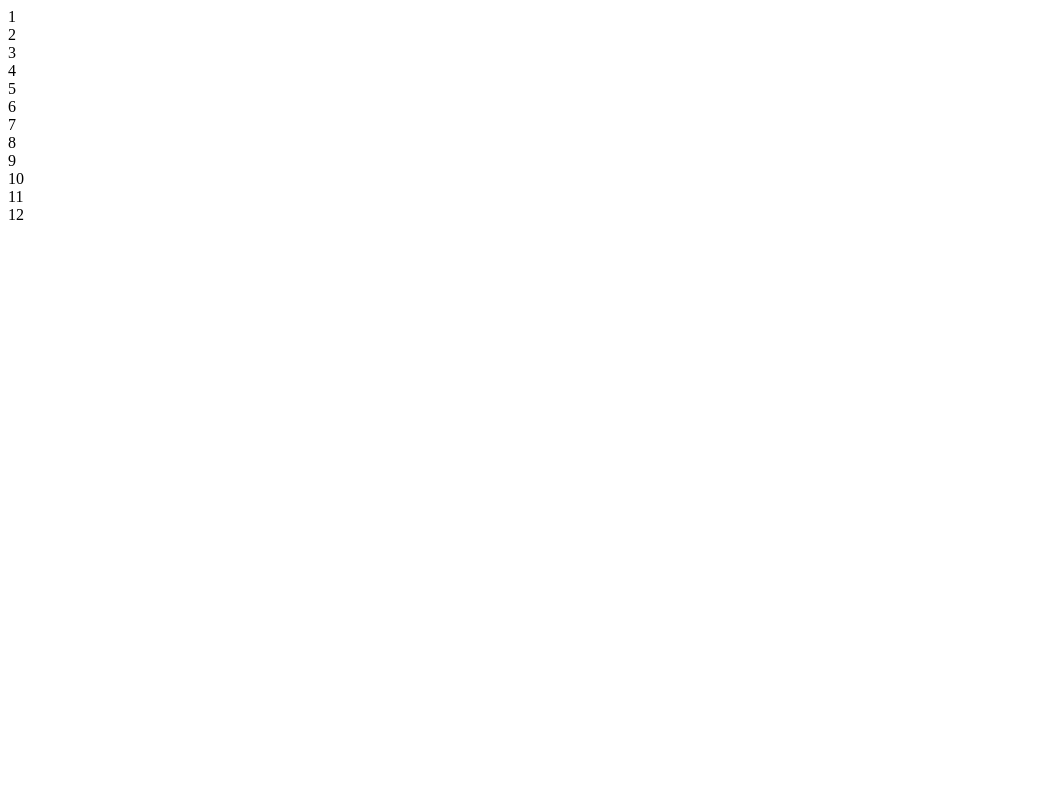
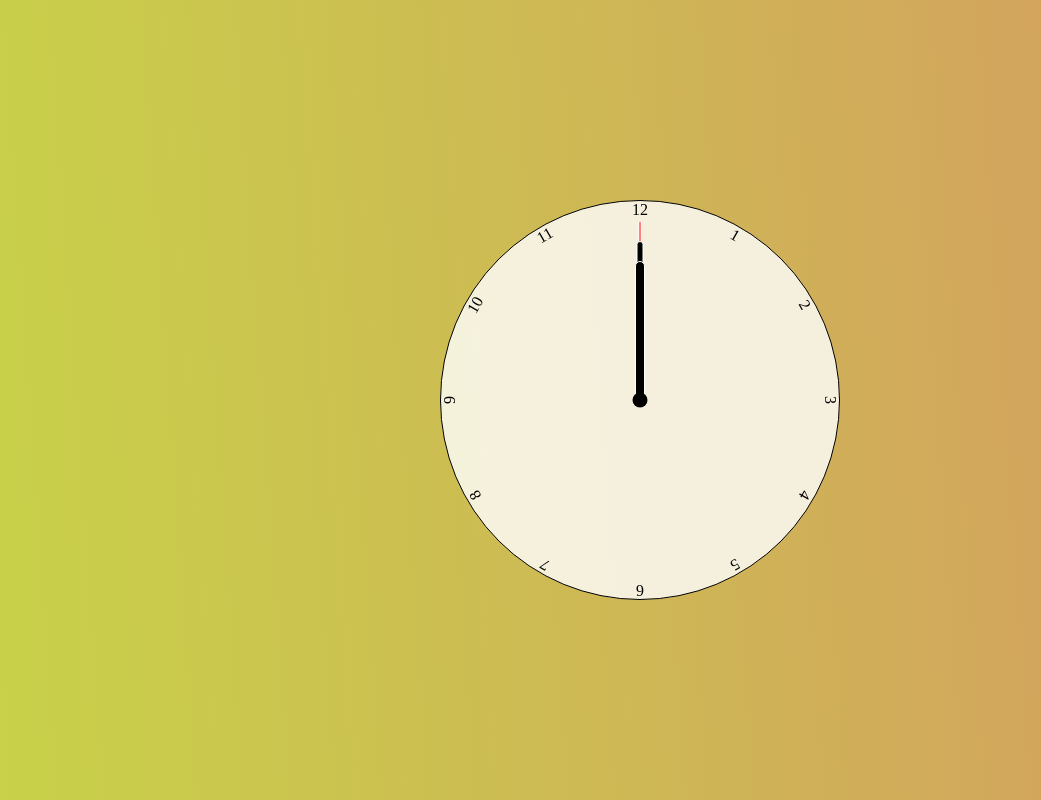
Before and after one commit to SurajG20/Analog-Clock, a plain HTML site: page index.html in a window 1280 px wide. Shown: the whole page, without its empty margins (0-1041 px from the left). Drawn offline with Linux system fonts and the light colour scheme.

Commit message:
Styled the clock with css

```diff
--- a/index.html
+++ b/index.html
@@ -5,7 +5,7 @@
     <meta http-equiv="X-UA-Compatible" content="IE=edge">
     <meta name="viewport" content="width=device-width, initial-scale=1.0">
     <title>Clock</title>
-    <link rel="stylsheet" href="style.css">
+    <link rel="stylesheet" href="style.css">
     <script src="script.js" defer></script>
 </head>
 <body>
--- a/style.css
+++ b/style.css
@@ -1,4 +1,116 @@
 *{
     margin: 0;
     padding: 0;
+    box-sizing: border-box;
 }
+
+body{
+    background: rgb(125,135,1);
+    background: linear-gradient(86deg, rgb(200, 209, 73) 0%, rgb(213, 155, 98) 100%);
+    display: flex;
+    justify-content: center;
+    align-items: center;
+     min-height: 100vh;
+}
+
+.clock{
+    position: relative;
+    width:400px;
+    height:400px;
+    background-color: rgba(255, 255, 255,0.8);
+    border-radius: 50%;
+    border: 1px solid black;
+}
+/* Arranging numbers around the clock */
+.clock .number{
+    --rotations : 0;
+    position: absolute;
+    width: 100%;
+    height: 100%;
+    text-align: center;
+
+    /* Rotating the numbers using a variable */
+    transform: rotate(var(--rotations));
+}
+
+/* We can do the same the thing with javascript */
+.clock .number1{
+    --rotations : 30deg;
+}
+.clock .number2{
+    --rotations : 60deg;
+}
+.clock .number3{
+    --rotations : 90deg;
+}
+.clock .number4{
+    --rotations : 120deg;
+}
+.clock .number5{
+    --rotations : 150deg;
+}
+.clock .number6{
+    --rotations : 180deg;
+}
+.clock .number7{
+    --rotations : 210deg;
+}
+.clock .number8{
+    --rotations : 240deg;
+}
+.clock .number9{
+    --rotations : 270deg;
+}
+.clock .number10{
+    --rotations : 300deg;
+}
+.clock .number11{
+    --rotations : 330deg;
+}
+
+/* arranging hands of clock */
+.clock .hands{
+    /* we want to change the value of javascript, hence avoiding deg  */
+    --rotations:0;
+    border: 1px solid white;
+    border-top-left-radius: 10px;
+    border-top-right-radius: 10px;
+    position: absolute;
+    bottom: 50%;
+    left: 50%;
+    /* translate to make the hands center */
+    /* Calc for evaluting the expression, rotations for rotating the hands */
+    transform: translateX(-50%) rotate(calc(var(--rotations)*1deg));
+    /* We want to rotate hands element from bottom not its center */
+    transform-origin: bottom;
+    z-index: 10;
+}
+
+#secondshand{
+    width: 3px;
+    background-color: red;
+    height:45%;
+}
+#minuteshand{
+    width: 7px;
+    background-color: black;
+    height:40%;
+}
+#hourshand{
+    width: 10px;
+    background-color: black;
+    height:35%;
+}
+
+.clock::after{
+    content: "";
+    position: absolute;
+    top:50%;
+    left: 50%;
+    background-color: black;
+    width: 15px;
+    height: 15px;
+    border-radius: 50%;
+    transform: translate(-50%, -50%);
+    z-index: 11;
+}
```
